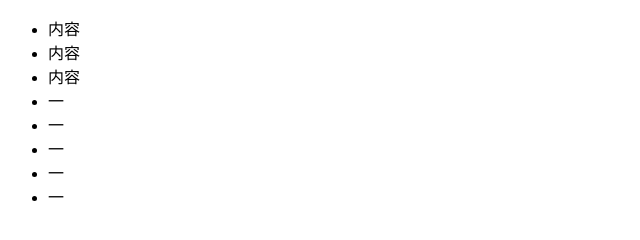
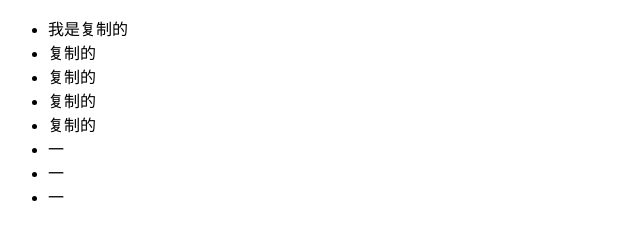
Before and after one commit to HHlq/taobao, a plain HTML site: page index.html in a window 1280 px wide. Shown: the whole page, without its empty margins (0-640 px from the left). Drawn offline with Linux system fonts and the light colour scheme.

Commit message:
修改复制

```diff
--- a/index.html
+++ b/index.html
@@ -6,11 +6,11 @@
 	</head>
 	<body>
 		<ul>
-			<li>内容</li>
-			<li>内容</li>
-			<li>内容</li>
-			<li>一</li>
-			<li>一</li>
+			<li>我是复制的</li>
+			<li>复制的</li>
+			<li>复制的</li>
+			<li>复制的</li>
+			<li>复制的</li>
 			<li>一</li>
 			<li>一</li>
 			<li>一</li>
```
